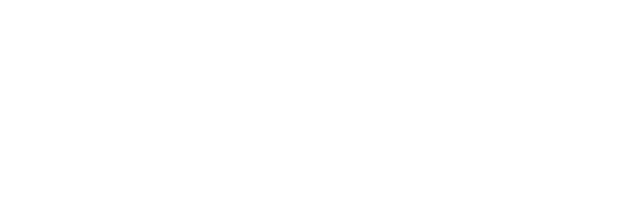
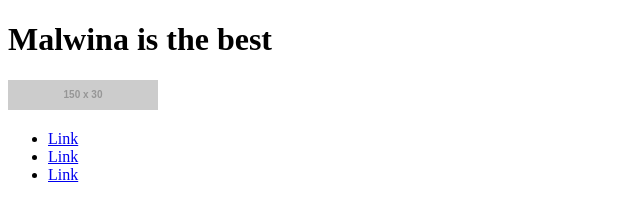
Before and after one commit to jarekgorys/nauka-gita, a plain HTML site: page index.html in a window 1280 px wide. Shown: the whole page, without its empty margins (0-640 px from the left). Drawn offline with nearby package versions, Linux system fonts and the light colour scheme; files that its build step writes are made by us from their sources; placeholder pictures from the web are drawn by us.

Commit message:
Add html for page header

```diff
--- a/index.html
+++ b/index.html
@@ -6,6 +6,23 @@
 	<link href="style.css" rel="stylesheet" type="text/css">
 
 </head>
+<header>
+	<h1> Malwina is the best</h1>
+	<nav class="container">
+			<img alt="placehold.it" src="//placehold.it/150x30">
+			<ul>
+				<li>
+					<a href="#">Link</a>
+				</li>
+				<li>
+					<a href="#">Link</a>
+				</li>
+				<li>
+					<a href="#">Link</a>
+				</li>
+			</ul>
+		</nav>
+</header>
 <body>
 </body>
 </html>
```
